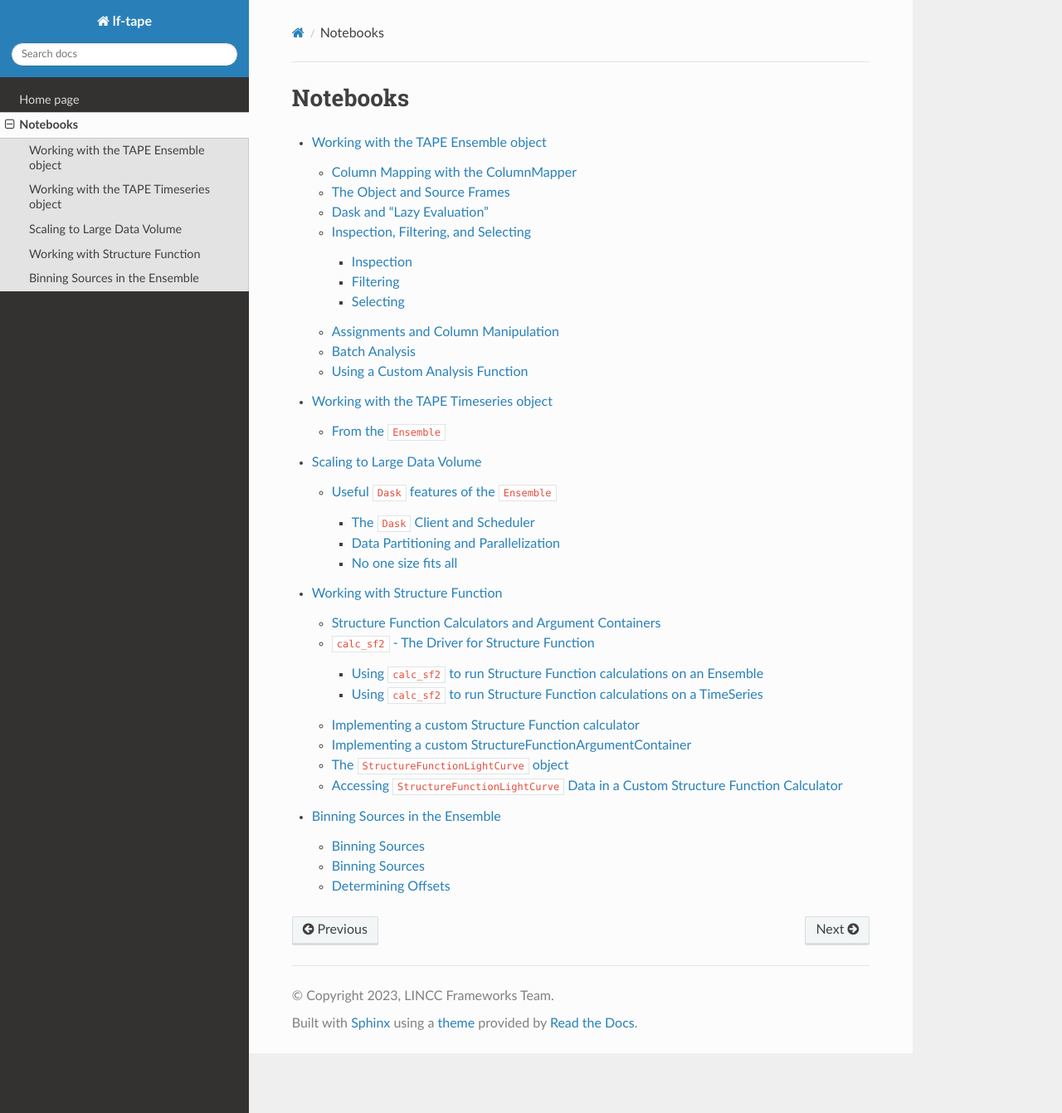
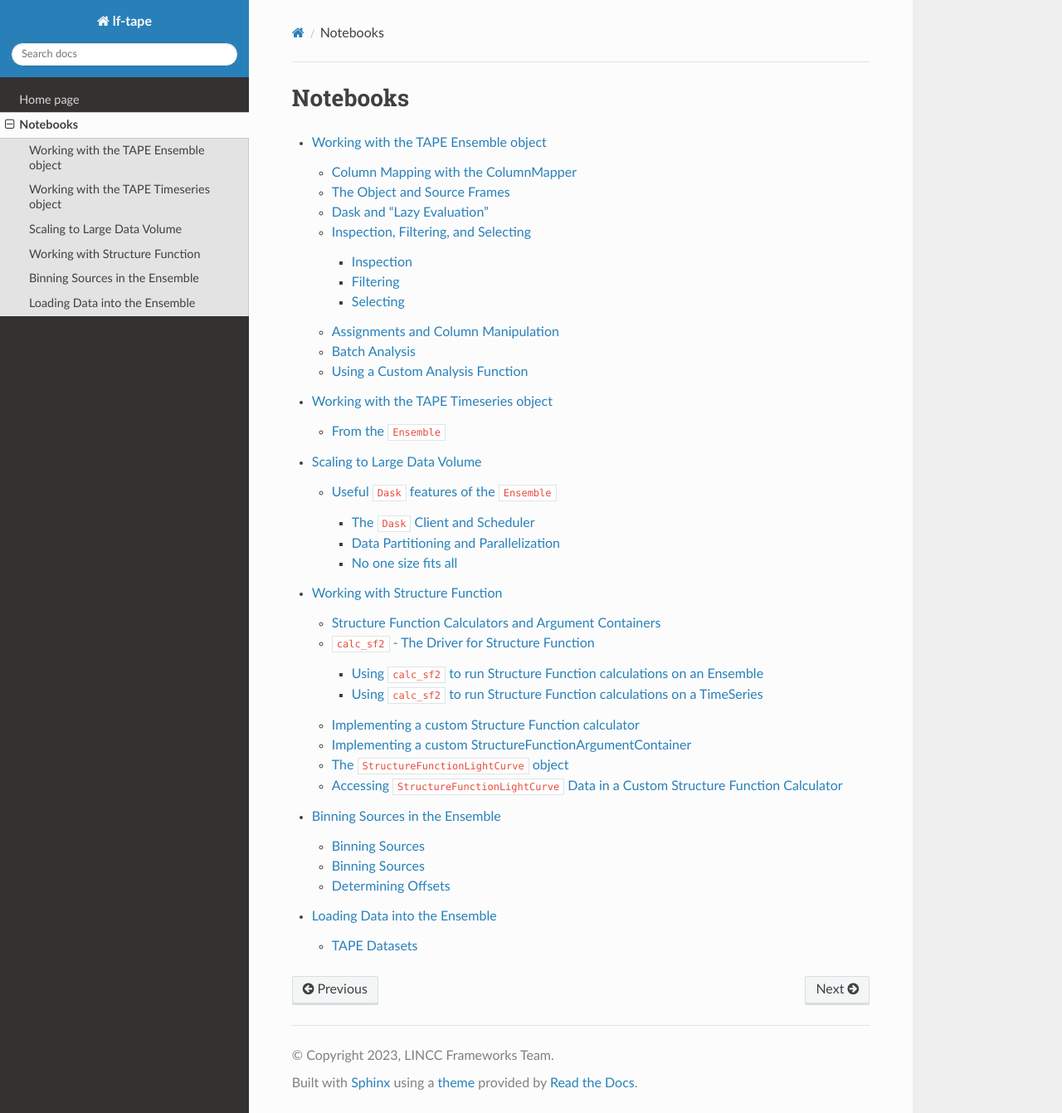
Before and after one commit to lincc-frameworks/tape, a Sphinx documentation site: the page built from docs/notebooks.rst, in a window 1280 px wide and 1341 px high. Shown: the whole window at 83% size. Built offline with Sphinx 7.4.7 and the Read the Docs theme 2.0.0, drawn with Linux system fonts in a browser that asks for light colours; pages that are not in the unit, such as notebooks, are missing from menus; the version number could not be read and is left out.

Commit message:
tape datasets

```diff
--- a/docs/notebooks.rst
+++ b/docs/notebooks.rst
@@ -8,3 +8,4 @@ Notebooks
     Scaling to Large Data Volume <notebooks/scaling_to_large_data>
     Working with Structure Function <notebooks/working_with_structure_function>
     Binning Sources in the Ensemble <notebooks/binning_slowly_changing_sources>
+    Loading Data into the Ensemble <notebooks/tape_datasets>
```
